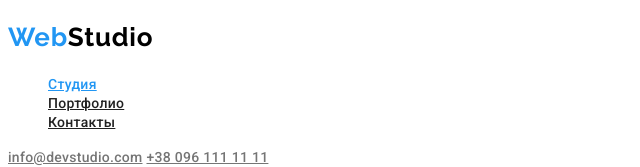
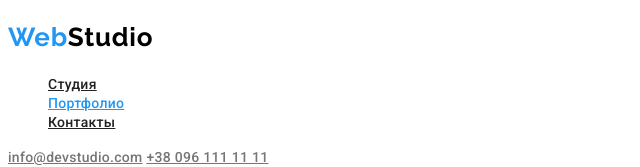
Before and after one commit to Yasha367/home-work, a plain HTML site: page home-work1/portfolio.html in a window 1280 px wide. Shown: the top 167 px of the page, without its empty margins (0-640 px from the left). Drawn offline with Linux system fonts and the light colour scheme.

Commit message:
all-hw2-3

```diff
--- a/home-work1/portfolio.html
+++ b/home-work1/portfolio.html
@@ -17,8 +17,8 @@
         <nav>
             <h2 lang="en" class="logo-first logo-text">Web<span class="logo-second logo-text">Studio</span></h2>
             <ul class="header-list list">
-                <li><a href="" class="header-link-studio">Студия</a></li>
-                <li><a href="" class="header-link">Портфолио</a></li>
+                <li><a href="" class="header-link">Студия</a></li>
+                <li><a href="" class="header-link-portfolio">Портфолио</a></li>
                 <li><a href="" class="header-link">Контакты</a></li>
             </ul>
             <a href="mailto: info@devstudio.com" class="header-contacts">info@devstudio.com</a>
--- a/home-work1/styles.css
+++ b/home-work1/styles.css
@@ -168,6 +168,13 @@ body{
 .all-portfolio{
     background-color: #fff;
 }
+.header-link-portfolio{
+    font-weight: 500;
+    font-size: 14px;
+    line-height: 1.14;
+    letter-spacing: 0.02em;
+    color:var(--leading-page);
+}
 /* ---------------------CHOICE-BUTTONS-------------------------- */
 .choice-btn:hover{
     background-color:#2196F3;
```
